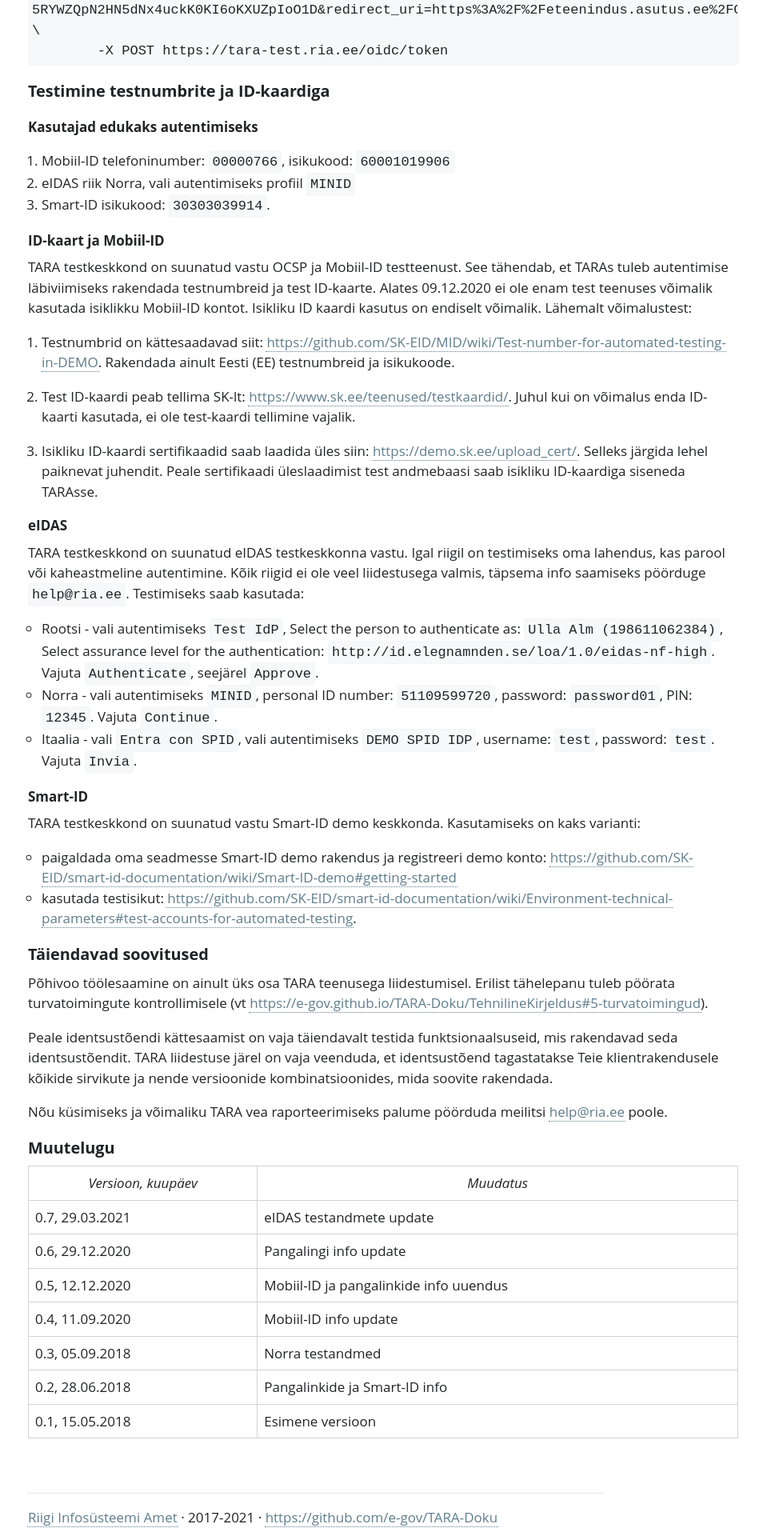
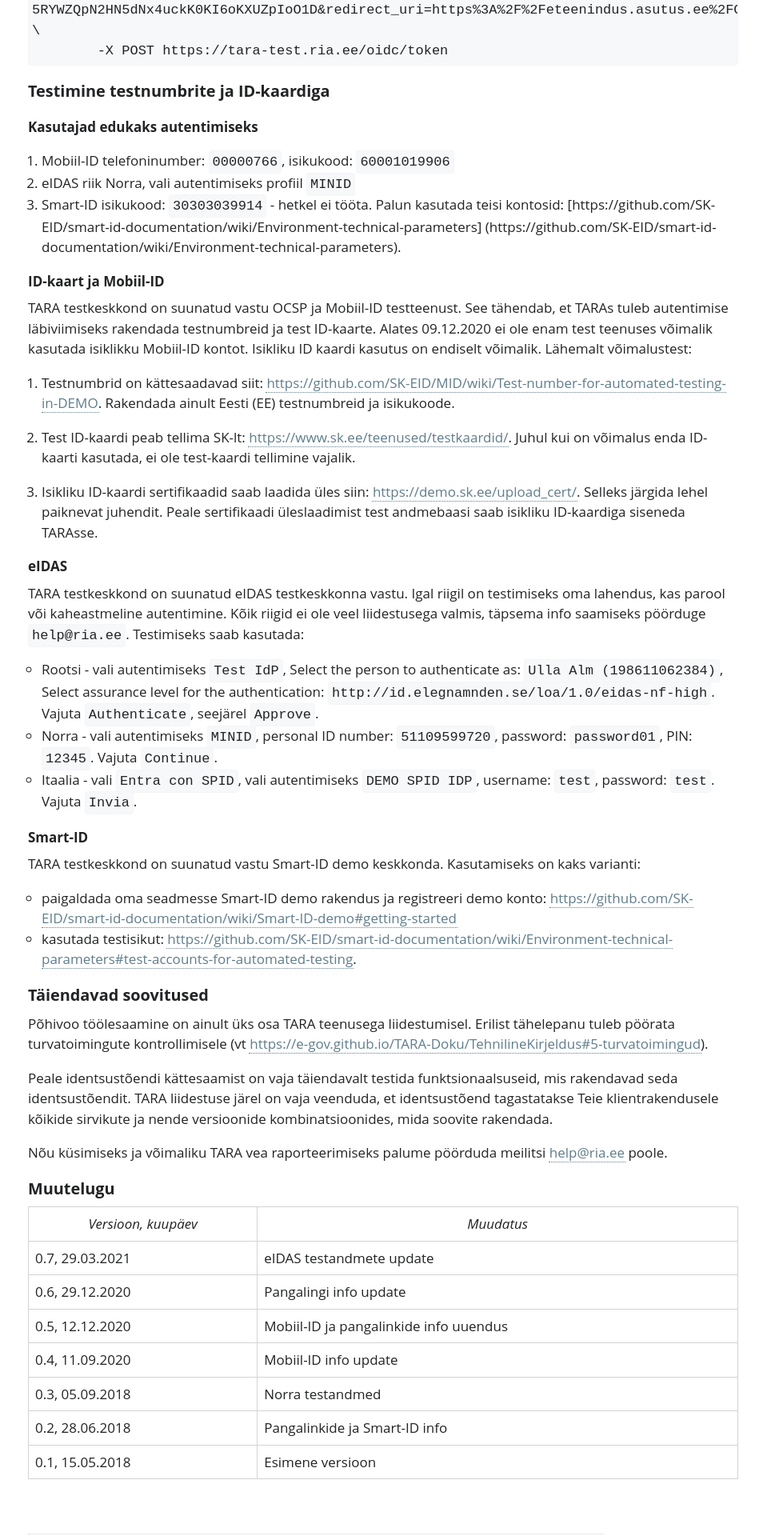
Before and after one commit to e-gov/TARA-Doku, a Jekyll site: the page built from Testimine.md, in a window 1280 px wide. Shown: the part 1809-3729 px from the top of the page at 80% size, without its empty margins (323-1277 px from the left). Built offline with Jekyll 4.4.1, drawn with Linux system fonts in a browser that asks for light colours; our own code applies the rules of GitHub Pages for plain Markdown files.

Commit message:
Update Testimine.md

```diff
--- a/Testimine.md
+++ b/Testimine.md
@@ -58,7 +58,7 @@ curl \
 
 1. Mobiil-ID telefoninumber: `00000766`, isikukood: `60001019906`
 2. eIDAS riik Norra, vali autentimiseks profiil `MINID`
-3. Smart-ID isikukood: `30303039914`.
+3. Smart-ID isikukood: `30303039914` - hetkel ei tööta. Palun kasutada teisi kontosid: [https://github.com/SK-EID/smart-id-documentation/wiki/Environment-technical-parameters] (https://github.com/SK-EID/smart-id-documentation/wiki/Environment-technical-parameters).
 
 ### ID-kaart ja Mobiil-ID
 
```
